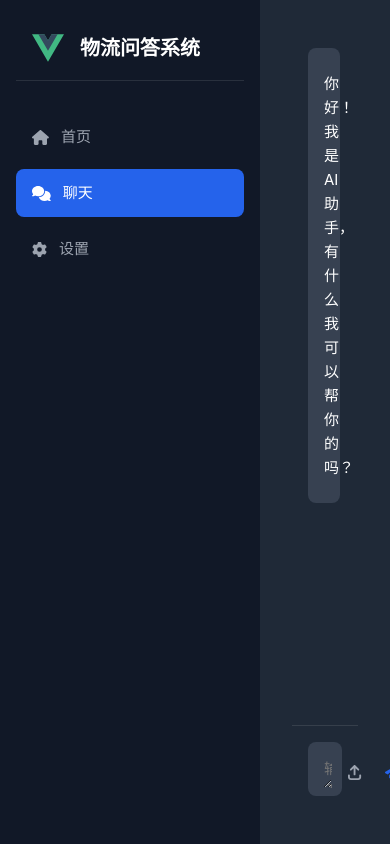
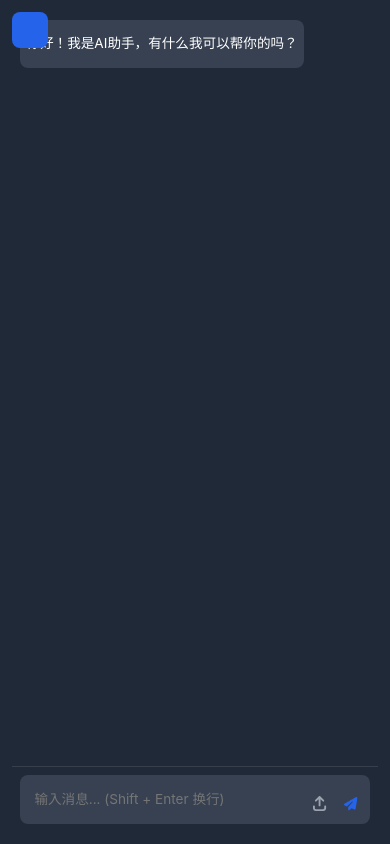
Before and after one commit to Attack825/Postal-Q-A-System, a Vue app: page /chat in a window 390 px wide. Built offline with nearby package versions, Linux system fonts and the light colour scheme; the HTML template or start-up script is replaced by a standard one.

Commit message:
feat:添加移动端侧边栏

```diff
--- a/src/App.vue
+++ b/src/App.vue
@@ -1,26 +1,68 @@
 <script setup lang="ts">
 import { RouterLink, RouterView } from 'vue-router'
+import { ref, onMounted, onUnmounted } from 'vue'
+
+const isMobile = ref(false)
+const isSidebarOpen = ref(false)
+
+// 检查是否为移动设备
+const checkIsMobile = () => {
+  isMobile.value = window.innerWidth <= 768
+}
+
+// 切换侧边栏状态
+const toggleSidebar = () => {
+  isSidebarOpen.value = !isSidebarOpen.value
+}
+
+// 关闭侧边栏
+const closeSidebar = () => {
+  if (isMobile.value) {
+    isSidebarOpen.value = false
+  }
+}
+
+// 监听窗口大小变化
+onMounted(() => {
+  checkIsMobile()
+  window.addEventListener('resize', checkIsMobile)
+})
+
+onUnmounted(() => {
+  window.removeEventListener('resize', checkIsMobile)
+})
 </script>
 
 <template>
   <div class="app-container">
+    <!-- 移动端菜单按钮 -->
+    <button v-if="isMobile" class="menu-button" @click="toggleSidebar">
+      <font-awesome-icon :icon="['fas', 'bars']" />
+    </button>
+
+    <!-- 侧边栏遮罩 -->
+    <div v-if="isMobile && isSidebarOpen" class="sidebar-overlay" @click="closeSidebar"></div>
+
     <!-- 侧边栏 -->
-    <aside class="sidebar">
+    <aside class="sidebar" :class="{ 'sidebar-mobile': isMobile, 'sidebar-open': isSidebarOpen }">
       <div class="sidebar-header">
         <img alt="Logo" class="logo" src="@/assets/logo.svg" width="32" height="32" />
         <h1 class="sidebar-title">物流问答系统</h1>
+        <button v-if="isMobile" class="close-button" @click="closeSidebar">
+          <font-awesome-icon :icon="['fas', 'xmark']" />
+        </button>
       </div>
 
       <nav class="sidebar-nav">
-        <RouterLink to="/" class="nav-item">
+        <RouterLink to="/" class="nav-item" @click="closeSidebar">
           <font-awesome-icon :icon="['fas', 'house']" />
           <span>首页</span>
         </RouterLink>
-        <RouterLink to="/chat" class="nav-item">
+        <RouterLink to="/chat" class="nav-item" @click="closeSidebar">
           <font-awesome-icon :icon="['fas', 'comments']" />
           <span>聊天</span>
         </RouterLink>
-        <RouterLink to="/settings" class="nav-item">
+        <RouterLink to="/settings" class="nav-item" @click="closeSidebar">
           <font-awesome-icon :icon="['fas', 'gear']" />
           <span>设置</span>
         </RouterLink>
@@ -82,6 +124,8 @@ body {
   flex-direction: column;
   height: 100%;
   overflow-y: auto;
+  transition: transform 0.3s ease;
+  z-index: 1000;
 }
 
 .sidebar-header {
@@ -97,6 +141,7 @@ body {
   font-weight: 600;
   color: var(--text-primary);
   margin: 0;
+  flex: 1;
 }
 
 .sidebar-nav {
@@ -132,10 +177,110 @@ body {
   padding: 2rem;
   overflow-y: auto;
   height: 100vh;
+  transition: margin-left 0.3s ease;
 }
 
 .logo {
   width: 32px;
   height: 32px;
 }
+
+/* 移动端样式 */
+.menu-button {
+  position: fixed;
+  top: 1rem;
+  left: 1rem;
+  z-index: 1001;
+  background: var(--primary-color);
+  color: white;
+  border: none;
+  border-radius: 0.5rem;
+  padding: 0.5rem;
+  cursor: pointer;
+  display: flex;
+  align-items: center;
+  justify-content: center;
+  width: 40px;
+  height: 40px;
+}
+
+.close-button {
+  background: none;
+  border: none;
+  color: var(--text-secondary);
+  cursor: pointer;
+  padding: 0.5rem;
+  display: flex;
+  align-items: center;
+  justify-content: center;
+}
+
+.sidebar-mobile {
+  position: fixed;
+  left: 0;
+  top: 0;
+  bottom: 0;
+  transform: translateX(-100%);
+}
+
+.sidebar-open {
+  transform: translateX(0);
+}
+
+.sidebar-overlay {
+  position: fixed;
+  top: 0;
+  left: 0;
+  right: 0;
+  bottom: 0;
+  background-color: rgba(0, 0, 0, 0.5);
+  z-index: 999;
+}
+
+/* 响应式设计 */
+@media screen and (max-width: 768px) {
+  .main-content {
+    padding: 1rem;
+    margin-left: 0;
+  }
+
+  .sidebar {
+    width: 240px;
+  }
+
+  .sidebar-title {
+    font-size: 1.1rem;
+  }
+
+  .nav-item {
+    padding: 0.6rem 0.8rem;
+    font-size: 0.9rem;
+  }
+}
+
+@media screen and (max-width: 480px) {
+  .main-content {
+    padding: 0.75rem;
+  }
+
+  .sidebar {
+    width: 220px;
+  }
+
+  .sidebar-title {
+    font-size: 1rem;
+  }
+
+  .nav-item {
+    padding: 0.5rem 0.75rem;
+    font-size: 0.85rem;
+  }
+
+  .menu-button {
+    top: 0.75rem;
+    left: 0.75rem;
+    width: 36px;
+    height: 36px;
+  }
+}
 </style>
--- a/src/views/ChatView.vue
+++ b/src/views/ChatView.vue
@@ -192,15 +192,17 @@ const renderMarkdown = (content: string) => {
   display: flex;
   flex-direction: column;
   background-color: var(--main-bg);
+  padding: 0;
+  margin: 0;
 }
 
 .messages-container {
   flex: 1;
   overflow-y: auto;
-  padding: 1rem;
+  padding: 0.5rem;
   display: flex;
   flex-direction: column;
-  gap: 1rem;
+  gap: 0.75rem;
 
   /* 自定义滚动条样式 */
   scrollbar-width: none; /* Firefox */
@@ -212,27 +214,30 @@ const renderMarkdown = (content: string) => {
 }
 
 .message {
-  max-width: 80%;
-  padding: 1rem;
+  max-width: 85%;
+  padding: 0.75rem;
   border-radius: 0.5rem;
   line-height: 1.5;
+  font-size: 0.95rem;
 }
 
 .message.user {
   align-self: flex-end;
   background-color: var(--primary-color);
   color: white;
+  margin-left: 1rem;
 }
 
 .message.assistant {
   align-self: flex-start;
   background-color: #374151;
   color: white;
+  margin-right: 1rem;
 }
 
 .input-container {
-  padding: 1rem;
-  background-color: var(--main-bg); /* 改为与chat-container相同的背景色 */
+  padding: 0.75rem;
+  background-color: var(--main-bg);
   border-top: 1px solid rgba(255, 255, 255, 0.1);
 }
 
@@ -251,16 +256,16 @@ const renderMarkdown = (content: string) => {
   border: none;
   padding: 0.5rem;
   color: white;
-  resize: vertical; /* 允许垂直拖动 */
+  resize: none;
   outline: none;
   min-height: 24px;
-  max-height: 150px;
+  max-height: 120px;
   line-height: 1.5;
   box-sizing: border-box;
   display: block;
   width: 100%;
   font-family: inherit;
-  font-size: inherit;
+  font-size: 0.95rem;
 }
 
 .message-input::-webkit-scrollbar {
@@ -325,19 +330,20 @@ const renderMarkdown = (content: string) => {
 
 .message-content {
   line-height: 1.6;
+  word-break: break-word;
 }
 
 .message-content :deep(pre) {
   background-color: #1f2937;
-  padding: 1rem;
+  padding: 0.75rem;
   border-radius: 0.5rem;
   overflow-x: auto;
-  margin: 1rem 0;
+  margin: 0.75rem 0;
 }
 
 .message-content :deep(code) {
   font-family: 'Fira Code', monospace;
-  font-size: 0.9em;
+  font-size: 0.85em;
 }
 
 .message-content :deep(p) {
@@ -352,7 +358,7 @@ const renderMarkdown = (content: string) => {
 
 .message-content :deep(blockquote) {
   border-left: 4px solid var(--primary-color);
-  margin: 1em 0;
+  margin: 0.75em 0;
   padding-left: 1em;
   color: var(--text-secondary);
 }
@@ -360,7 +366,8 @@ const renderMarkdown = (content: string) => {
 .message-content :deep(table) {
   border-collapse: collapse;
   width: 100%;
-  margin: 1em 0;
+  margin: 0.75em 0;
+  font-size: 0.9em;
 }
 
 .message-content :deep(th),
@@ -372,4 +379,68 @@ const renderMarkdown = (content: string) => {
 .message-content :deep(th) {
   background-color: rgba(255, 255, 255, 0.05);
 }
+
+/* 响应式设计 */
+@media screen and (max-width: 768px) {
+  .message {
+    max-width: 90%;
+    padding: 0.5rem;
+    font-size: 0.9rem;
+  }
+
+  .message.user {
+    margin-left: 0.5rem;
+  }
+
+  .message.assistant {
+    margin-right: 0.5rem;
+  }
+
+  .input-container {
+    padding: 0.5rem;
+  }
+
+  .message-input {
+    font-size: 0.9rem;
+    max-height: 100px;
+  }
+
+  .message-content :deep(pre) {
+    padding: 0.5rem;
+  }
+
+  .message-content :deep(code) {
+    font-size: 0.8em;
+  }
+
+  .message-content :deep(table) {
+    font-size: 0.8em;
+  }
+}
+
+@media screen and (max-width: 480px) {
+  .message {
+    max-width: 95%;
+    padding: 0.4rem;
+    font-size: 0.85rem;
+  }
+
+  .input-wrapper {
+    padding: 0.4rem;
+  }
+
+  .message-input {
+    font-size: 0.85rem;
+    max-height: 80px;
+  }
+
+  .actions {
+    gap: 0.3rem;
+  }
+
+  .file-upload,
+  .send-button {
+    padding: 0.4rem;
+  }
+}
 </style>
```
